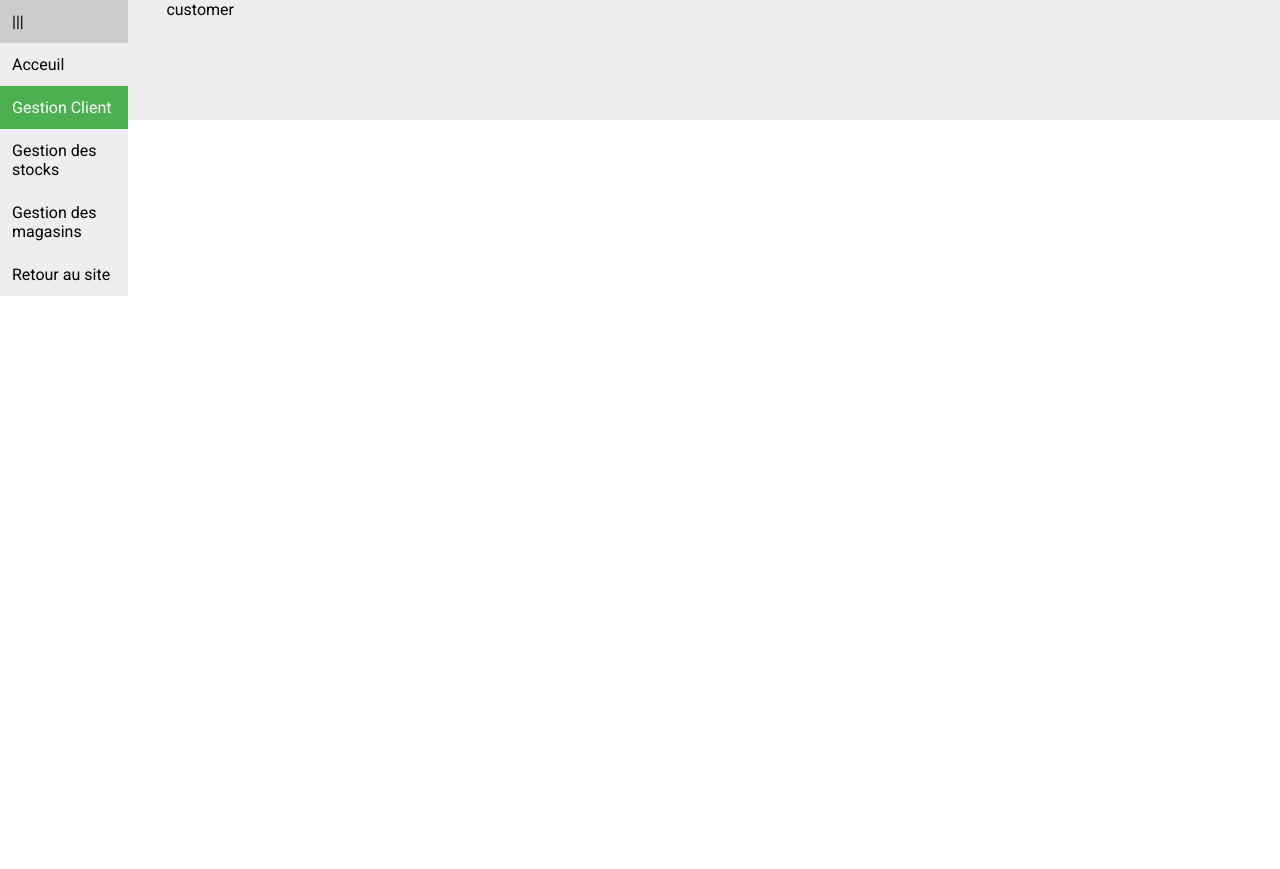
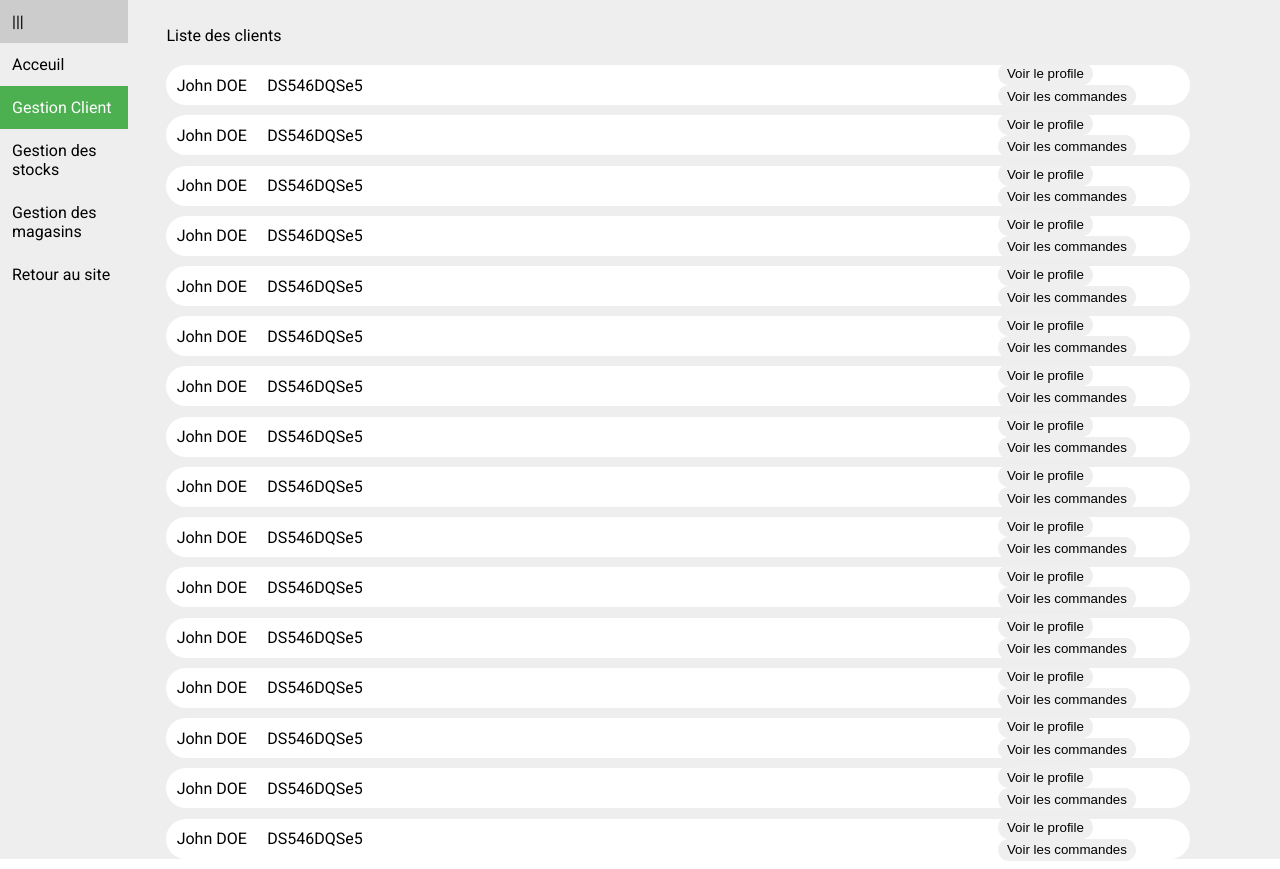
Before and after one commit to JulienKEIFF/maquette1, a Vue app: page /admin/customer in a window 1280 px wide. Before the commit the page ends 800 px from the top, so only its background shows below. Built offline with nearby package versions, Linux system fonts and the light colour scheme.

Commit message:
Add customer page

```diff
--- /dev/null
+++ b/src/components/admin/customer.vue
@@ -0,0 +1,53 @@
+<template>
+  <div class="container">
+    <div class="name">{{name}}</div>
+    <div class="id">{{id}}</div>
+
+    <div class="infos">
+      <button>Voir le profile</button>
+      <button>Voir les commandes</button>
+    </div>
+  </div>
+</template>
+
+<script>
+export default {
+  name: 'customer-item',
+  props: ['name', 'id'],
+}
+</script>
+
+<style scoped lang="scss">
+.container{
+  position: relative;
+  display: flex;
+  flex-direction: row;
+  align-items: center;
+  background: #ffffff;
+  height: 5vh;
+  border-radius: 10vw / 10vw;
+  margin-bottom: 1%;
+  div{
+    display: inline-block;
+    margin: 0 1%;
+  }
+  .infos{
+    position: absolute;
+    right: 0;
+    width: 18%;
+    button{
+      margin: 0 1%;
+      border-radius: 20vw / 20vw;
+      padding: 2% 5%;
+      border: none;
+      transition: 0.2s;
+      &:focus{
+        outline: none;
+      }
+      &:hover{
+        background: #4CAF50;
+      }
+    }
+  }
+}
+</style>
--- a/src/views/Customer.vue
+++ b/src/views/Customer.vue
@@ -2,17 +2,42 @@
   <div id="admin">
     <navbarVert />
     <div id="content">
-      customer
+      <div class="title">Liste des clients</div>
+
+      <customer :name='item.name' :id='item.id' v-for="(item, i) in customer" :key="i" />
     </div>
   </div>
 </template>
 
 <script>
 import navbarVert from '../components/admin/navbarVertical'
+import customer from '../components/admin/customer'
 
 export default {
   name: "Admin-Customer",
-  components: {navbarVert}
+  components: {navbarVert, customer},
+  data(){
+    return{
+      customer:[
+        {name: 'John DOE', id: 'DS546DQSe5'},
+        {name: 'John DOE', id: 'DS546DQSe5'},
+        {name: 'John DOE', id: 'DS546DQSe5'},
+        {name: 'John DOE', id: 'DS546DQSe5'},
+        {name: 'John DOE', id: 'DS546DQSe5'},
+        {name: 'John DOE', id: 'DS546DQSe5'},
+        {name: 'John DOE', id: 'DS546DQSe5'},
+        {name: 'John DOE', id: 'DS546DQSe5'},
+        {name: 'John DOE', id: 'DS546DQSe5'},
+        {name: 'John DOE', id: 'DS546DQSe5'},
+        {name: 'John DOE', id: 'DS546DQSe5'},
+        {name: 'John DOE', id: 'DS546DQSe5'},
+        {name: 'John DOE', id: 'DS546DQSe5'},
+        {name: 'John DOE', id: 'DS546DQSe5'},
+        {name: 'John DOE', id: 'DS546DQSe5'},
+        {name: 'John DOE', id: 'DS546DQSe5'},
+      ]
+    }
+  }
 }
 </script>
 
@@ -21,5 +46,9 @@ export default {
 #content{
   width: 80vw;
   padding-left: 13vw;
+  padding-top: 2%;
+  .title{
+    margin-bottom: 2%;
+  }
 }
 </style>
```
